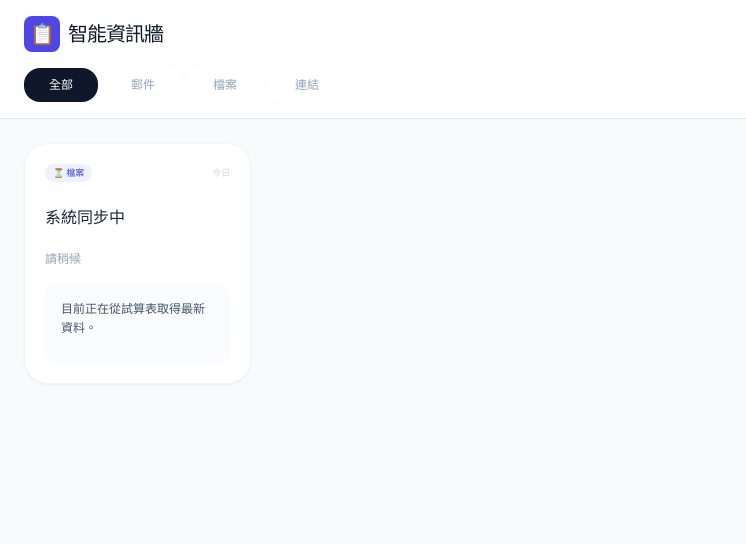
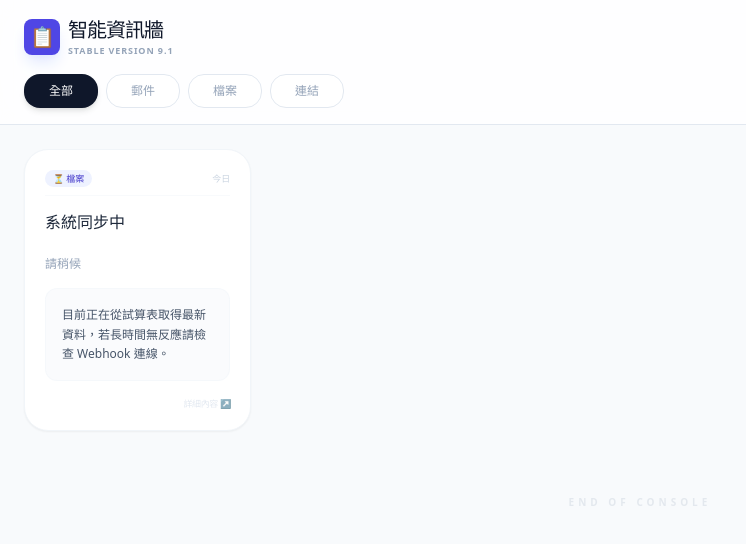
Before and after one commit to shiang1210/vite-react, a React (Vite) app: page / in a window 1280 px wide. Shown: the top 544 px of the page, without its empty margins (0-746 px from the left). Built offline with nearby package versions, Linux system fonts and the light colour scheme; no server answers.

Commit message:
Update App.tsx

```diff
--- a/src/App.tsx
+++ b/src/App.tsx
@@ -1,4 +1,12 @@
-import React, { useState, useEffect } from 'react';
+import { useState, useEffect } from 'react';
+
+/**
+ * 智能資訊牆前端主程式 v9.1
+ * 修復項目：
+ * 1. 強化 useEffect 依賴項安全性
+ * 2. 修正網頁版多欄位瀑布流排列問題
+ * 3. 整合縮圖顯示與繁體中文化介面
+ */
 
 export default function App() {
   const [items, setItems] = useState([]);
@@ -10,10 +18,21 @@ export default function App() {
   const LIFF_ID = '2009406684-H9fk9ysT';
 
   const mockDataFallback = [
-    { id: 'm1', type: 'file', title: '系統同步中', subtitle: '請稍候', content: '目前正在從試算表取得最新資料。', date: '今日', time: '剛剛', url: '#', icon: '⏳', color: 'bg-indigo-50 text-indigo-700' }
+    {
+      id: 'm1',
+      type: 'file',
+      title: '系統同步中',
+      subtitle: '請稍候',
+      content: '目前正在從試算表取得最新資料，若長時間無反應請檢查 Webhook 連線。',
+      date: '今日',
+      time: '剛剛',
+      url: '#',
+      icon: '⏳',
+      color: 'bg-indigo-50 text-indigo-700'
+    }
   ];
 
-  // 輔助函式：處理 Google Drive 縮圖
+  // 輔助函式：處理 Google Drive 縮圖轉換
   const getThumbnail = (url) => {
     if (!url || !url.includes('drive.google.com')) return null;
     const match = url.match(/\/d\/(.+?)\//) || url.match(/id=(.+?)(&|$)/);
@@ -21,33 +40,47 @@ export default function App() {
   };
 
   useEffect(() => {
+    // 初始化 LIFF
+    const initLiff = async () => {
       if (window.liff) {
-        window.liff.init({ liffId: LIFF_ID })
-            .then(() => {
+        try {
+          await window.liff.init({ liffId: LIFF_ID });
           if (window.liff.isLoggedIn()) {
-                    window.liff.getProfile().then(p => setProfile(p));
+            const p = await window.liff.getProfile();
+            setProfile(p);
           }
-            })
-            .catch(err => console.error("LIFF 初始化失敗", err));
+        } catch (err) {
+          console.error("LIFF 初始化失敗", err);
         }
+      }
+    };
 
-    fetch(GAS_API_URL, { redirect: 'follow' })
-      .then(res => res.json())
-      .then(data => {
-        if (!data.error && data.length > 0) setItems(data);
-        else setItems([]);
-        setIsLoading(false);
-      })
-      .catch(err => {
+    // 抓取後端資料
+    const fetchData = async () => {
+      try {
+        const res = await fetch(GAS_API_URL, { redirect: 'follow' });
+        const data = await res.json();
+        if (Array.isArray(data)) {
+          setItems(data);
+        } else {
+          setItems([]);
+        }
+      } catch (err) {
         console.error("讀取資料失敗", err);
         setItems(mockDataFallback);
+      } finally {
         setIsLoading(false);
-      });
-  }, []);
+      }
+    };
 
+    initLiff();
+    fetchData();
+  }, []); // 僅在載入時執行一次
+
+  // 篩選邏輯與類別對照
   const filteredItems = items.filter(item => {
-    const map = { '全部': 'all', '郵件': 'email', '檔案': 'file', '連結': 'link' };
-    return filter === '全部' ? true : item.type === map[filter];
+    const typeMap = { '全部': 'all', '郵件': 'email', '檔案': 'file', '連結': 'link' };
+    return filter === '全部' ? true : item.type === typeMap[filter];
   });
 
   const handleCardClick = (url) => {
@@ -62,26 +95,33 @@ export default function App() {
 
   return (
     <div className="min-h-screen bg-slate-50 text-slate-900 font-sans pb-20">
+      {/* 頂部導覽列 */}
       <header className="bg-white/80 backdrop-blur-xl sticky top-0 z-50 border-b border-slate-200">
         <div className="max-w-7xl mx-auto px-6 py-4 flex justify-between items-center">
           <div className="flex items-center gap-2">
-            <div className="w-9 h-9 bg-indigo-600 rounded-lg flex items-center justify-center text-white text-xl">📋</div>
+            <div className="w-9 h-9 bg-indigo-600 rounded-lg flex items-center justify-center text-white text-xl shadow-lg shadow-indigo-100">📋</div>
+            <div>
               <h1 className="text-xl font-black tracking-tighter">智能資訊牆</h1>
+              <p className="text-[9px] font-bold text-slate-400 uppercase tracking-widest hidden sm:block">Stable Version 9.1</p>
+            </div>
           </div>
           {profile && (
-            <div className="flex items-center gap-2 bg-slate-100 p-1 pr-3 rounded-full border">
+            <div className="flex items-center gap-2 bg-slate-100 p-1 pr-3 rounded-full border border-slate-200">
               <img src={profile.pictureUrl} className="w-7 h-7 rounded-full shadow-sm" alt="User" />
               <span className="text-[10px] font-bold text-slate-600 hidden sm:block">{profile.displayName}</span>
             </div>
           )}
         </div>
 
+        {/* 類別篩選器 */}
         <div className="max-w-7xl mx-auto px-6 pb-4 flex gap-2 overflow-x-auto no-scrollbar">
           {['全部', '郵件', '檔案', '連結'].map(t => (
             <button
               key={t}
               onClick={() => setFilter(t)}
-              className={`px-6 py-2 rounded-2xl text-xs font-bold transition-all ${filter === t ? 'bg-slate-900 text-white' : 'bg-white border text-slate-400'}`}
+              className={`px-6 py-2 rounded-2xl text-xs font-bold whitespace-nowrap transition-all duration-200 ${
+                filter === t ? 'bg-slate-900 text-white shadow-md' : 'bg-white border border-slate-200 text-slate-400 hover:bg-slate-50'
+              }`}
             >
               {t}
             </button>
@@ -89,9 +129,18 @@ export default function App() {
         </div>
       </header>
 
+      {/* 主內容展示區 */}
       <main className="max-w-7xl mx-auto p-6">
         {isLoading ? (
-          <div className="py-40 text-center text-slate-300 font-bold animate-pulse tracking-widest">系統連線中</div>
+          <div className="py-40 text-center flex flex-col items-center gap-4">
+            <div className="w-10 h-10 border-4 border-slate-200 border-t-indigo-600 rounded-full animate-spin"></div>
+            <p className="text-sm font-bold text-slate-300 animate-pulse">正在同步雲端資料...</p>
+          </div>
+        ) : filteredItems.length === 0 ? (
+          <div className="py-40 text-center">
+            <div className="text-4xl mb-4">📭</div>
+            <p className="font-bold text-slate-300">目前暫無記錄</p>
+          </div>
         ) : (
           <div className="grid grid-cols-1 sm:grid-cols-2 md:grid-cols-3 lg:grid-cols-4 xl:grid-cols-5 gap-6 items-start">
             {filteredItems.map(item => {
@@ -100,24 +149,36 @@ export default function App() {
                 <div
                   key={item.id}
                   onClick={() => handleCardClick(item.url)}
-                  className="bg-white rounded-3xl border border-slate-100 shadow-sm hover:shadow-xl hover:-translate-y-1 transition-all overflow-hidden relative cursor-pointer"
+                  className="bg-white rounded-3xl border border-slate-100 shadow-sm hover:shadow-2xl hover:-translate-y-1 transition-all duration-300 overflow-hidden relative cursor-pointer group"
                 >
+                  {/* 照片縮圖顯示 */}
                   {item.type === 'file' && thumb && (
                     <div className="w-full h-36 bg-slate-100 overflow-hidden">
-                      <img src={thumb} className="w-full h-full object-cover" alt="縮圖" />
+                      <img src={thumb} className="w-full h-full object-cover group-hover:scale-105 transition-transform duration-500" alt="預覽" />
                     </div>
                   )}
+
                   <div className="p-5 flex flex-col">
                     <div className="flex justify-between items-center mb-4 pb-2 border-b border-slate-50">
-                      <div className={`px-2 py-0.5 rounded-full text-[9px] font-black uppercase ${item.color}`}>
+                      <div className={`px-2 py-0.5 rounded-full text-[9px] font-black uppercase ${item.color || 'bg-slate-100 text-slate-500'}`}>
                         {item.icon} {item.type === 'email' ? '郵件' : item.type === 'file' ? '檔案' : '連結'}
                       </div>
-                      <div className="text-[9px] font-bold text-slate-300">{item.date?.split('T')[0]}</div>
+                      <div className="text-[9px] font-bold text-slate-300">
+                        {item.date ? item.date.split('T')[0] : '未知日期'}
                       </div>
-                    <h2 className="text-base font-black text-slate-800 leading-tight mb-1 line-clamp-2 min-h-[40px]">{item.title}</h2>
+                    </div>
+
+                    <h2 className="text-base font-black text-slate-800 leading-tight mb-1 line-clamp-2 min-h-[40px] group-hover:text-indigo-600 transition-colors">
+                      {item.title}
+                    </h2>
                     <h3 className="text-xs font-medium text-slate-400 mb-4 truncate">{item.subtitle}</h3>
-                    <div className="bg-slate-50/70 rounded-xl p-4 text-xs text-slate-600 leading-relaxed font-medium min-h-[80px] line-clamp-4">
+
+                    <div className="bg-slate-50/70 rounded-xl p-4 text-xs text-slate-600 leading-relaxed font-medium min-h-[80px] line-clamp-4 border border-slate-100/50">
                       {item.content}
+                    </div>
+
+                    <div className="mt-4 flex justify-end">
+                       <span className="text-[9px] font-black text-slate-200 uppercase tracking-tighter italic group-hover:text-slate-900 transition-colors">詳細內容 ↗</span>
                     </div>
                   </div>
                 </div>
@@ -126,6 +187,10 @@ export default function App() {
           </div>
         )}
       </main>
+
+      <footer className="text-center py-10 opacity-20">
+        <p className="text-[10px] font-black tracking-[0.4em] text-slate-400 uppercase">End of Console</p>
+      </footer>
     </div>
   );
 }
```
Lines whose indentation alone changed are shown as unchanged.
